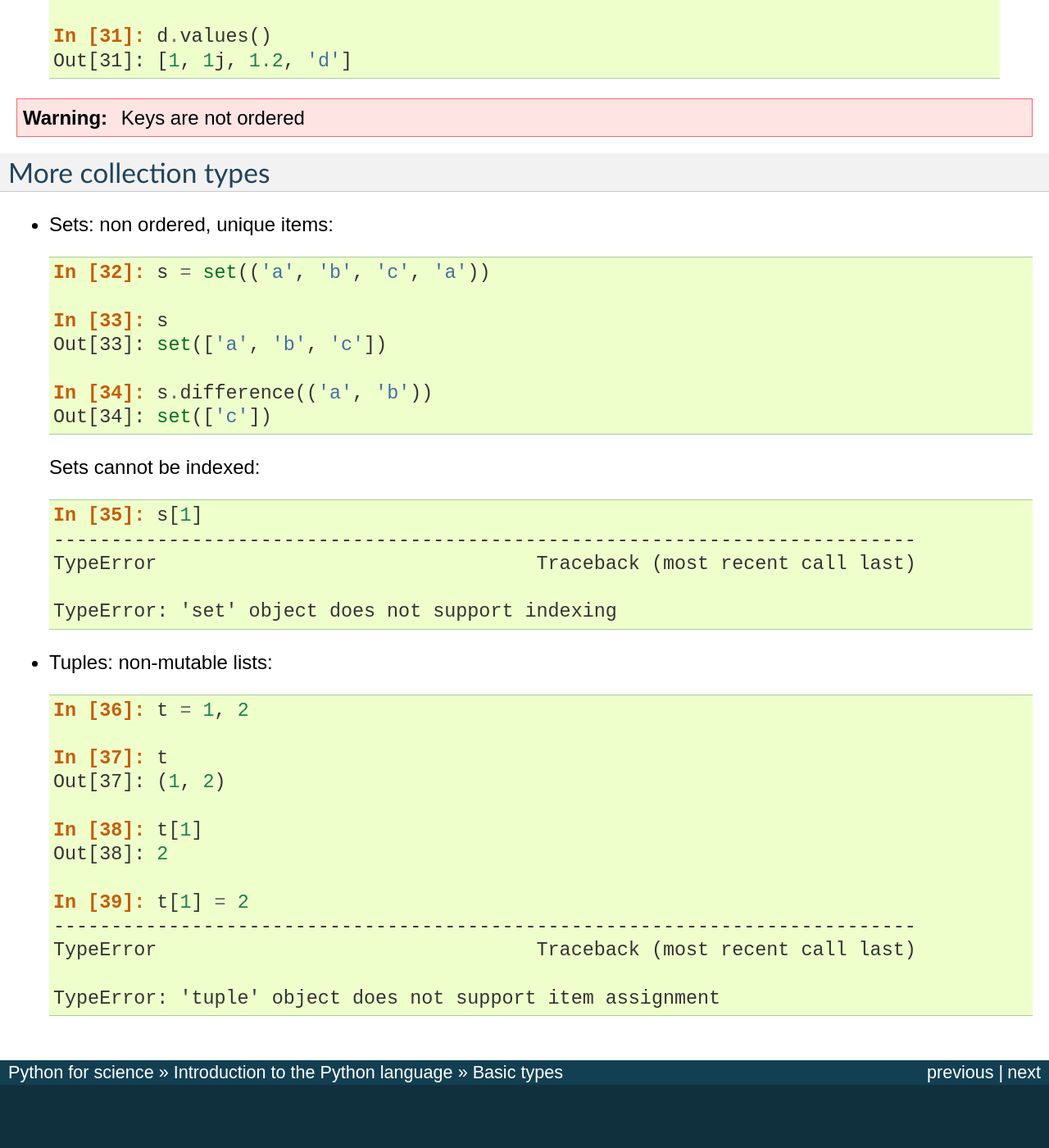
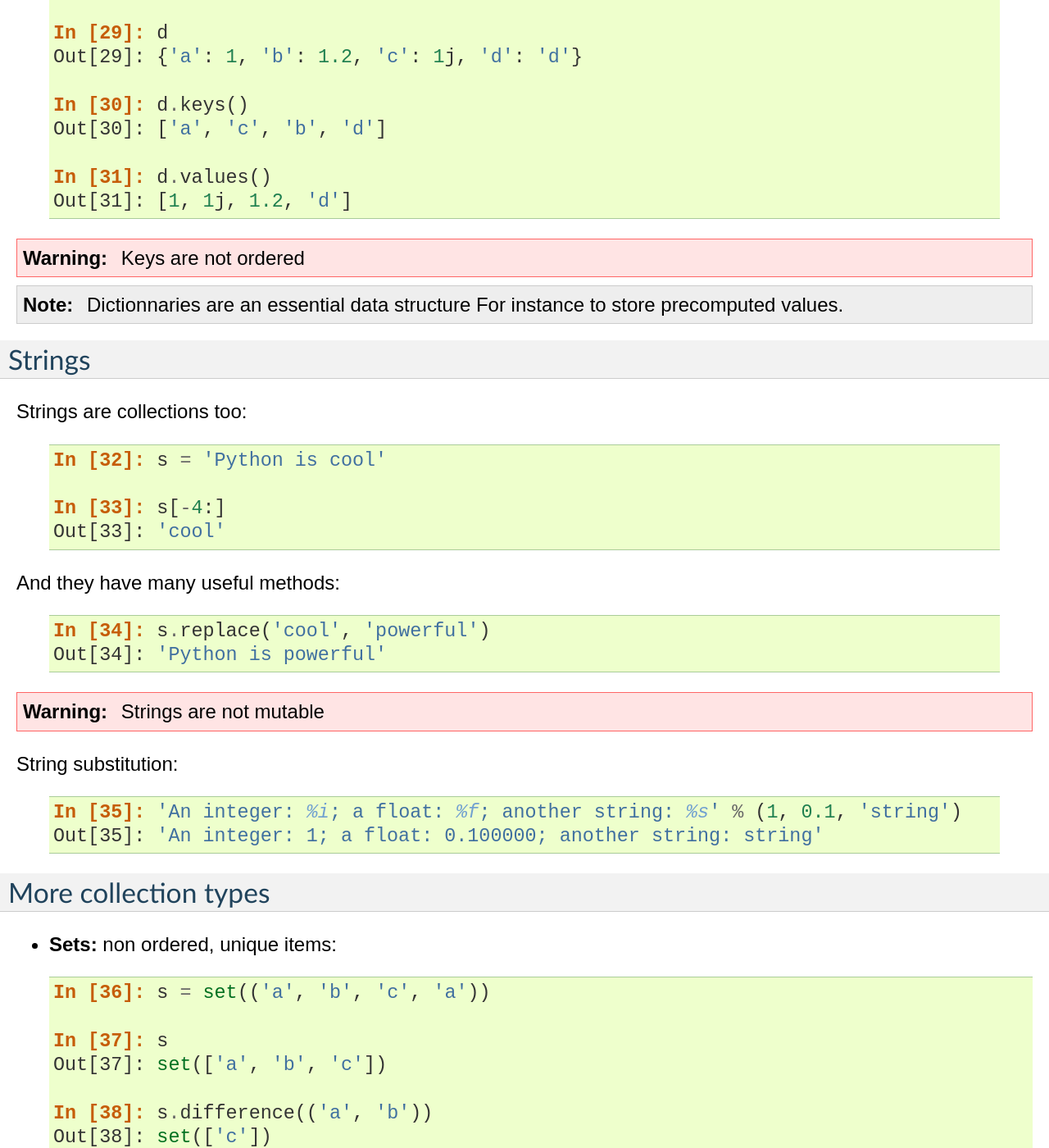
Before and after one commit to GaelVaroquaux/scipy-tutorials, a Sphinx documentation site: the page built from source/basic_types.rst, in a window 1280 px wide and 1400 px high, scrolled down 4379 px. Shown: the whole window at 82% size. Built offline with Sphinx 7.4.7, drawn with Linux system fonts in a browser that asks for light colours; before the commit the page ends 5702 px from its top, so only the background shows below that; some of the changed text lies outside the part shown.

```diff
--- a/source/basic_types.rst
+++ b/source/basic_types.rst
@@ -56,10 +56,16 @@ Numbers
     In [11]: float(1)
     Out[11]: 1.
 
+.. topic:: Excercise:
+
+    Compare two approximations of pi: 22/7 and 355/113
+
+    (pi = 3.14159265...)
+
 Collections
 ------------
 
-Collections: list, dictionaries (and tuples, sets, ...)
+Collections: list, dictionaries (and strings, tuples, sets, ...)
 
 Lists
 ~~~~~~
@@ -187,45 +193,78 @@ Dictionaries are a mapping between keys and values:
 
 .. warning:: Keys are not ordered
 
+.. note:: Dictionnaries are an essential data structure
+
+    For instance to store precomputed values.
+
+Strings
+~~~~~~~~
+
+Strings are collections too:
+
+  .. sourcecode:: ipython
+
+    In [32]: s = 'Python is cool'
+
+    In [33]: s[-4:]
+    Out[33]: 'cool'
+
+And they have many useful methods:
+
+  .. sourcecode:: ipython
+
+    In [34]: s.replace('cool', 'powerful')
+    Out[34]: 'Python is powerful'
+
+.. warning:: Strings are not mutable
+
+String substitution:
+
+  .. sourcecode:: ipython
+
+    In [35]: 'An integer: %i; a float: %f; another string: %s' % (1, 0.1, 'string')
+    Out[35]: 'An integer: 1; a float: 0.100000; another string: string'
+
+
 More collection types
 ~~~~~~~~~~~~~~~~~~~~~
 
-* Sets: non ordered, unique items:
+* **Sets:** non ordered, unique items:
 
   .. sourcecode:: ipython
 
-    In [32]: s = set(('a', 'b', 'c', 'a'))
+    In [36]: s = set(('a', 'b', 'c', 'a'))
 
-    In [33]: s
-    Out[33]: set(['a', 'b', 'c'])
+    In [37]: s
+    Out[37]: set(['a', 'b', 'c'])
 
-    In [34]: s.difference(('a', 'b'))
-    Out[34]: set(['c'])
+    In [38]: s.difference(('a', 'b'))
+    Out[38]: set(['c'])
 
   Sets cannot be indexed:
 
   .. sourcecode:: ipython
 
-    In [35]: s[1]
+    In [39]: s[1]
     ---------------------------------------------------------------------------
     TypeError                                 Traceback (most recent call last)
 
     TypeError: 'set' object does not support indexing
 
 
-* Tuples: non-mutable lists:
+* **Tuples:** non-mutable lists:
 
   .. sourcecode:: ipython
 
-    In [36]: t = 1, 2
+    In [40]: t = 1, 2
 
-    In [37]: t
-    Out[37]: (1, 2)
+    In [41]: t
+    Out[41]: (1, 2)
 
-    In [38]: t[1]
-    Out[38]: 2
+    In [42]: t[1]
+    Out[42]: 2
 
-    In [39]: t[1] = 2
+    In [43]: t[1] = 2
     ---------------------------------------------------------------------------
     TypeError                                 Traceback (most recent call last)
 
--- a/source/conf.py
+++ b/source/conf.py
@@ -29,6 +29,7 @@ extensions = ['sphinx.ext.autodoc',
               'plot_directive',
               'ipython_console_highlighting',
               'matplotlib.sphinxext.only_directives',
+              'matplotlib.sphinxext.mathmpl',
               ] #'sphinx.ext.intersphinx']
 
 doctest_test_doctest_blocks = 'true'
--- a/source/python_language.rst
+++ b/source/python_language.rst
@@ -1,6 +1,11 @@
 ====================================
 Introduction to the Python language
 ====================================
+
+.. note:: Reference document for this section:
+
+    **Python tutorial:** http://docs.python.org/tutorial/
+
 
 .. toctree::
     :maxdepth: 1
--- a/source/workflow.rst
+++ b/source/workflow.rst
@@ -5,6 +5,9 @@ The workflow: IPython and a text editor
 
    **Interactive work to test and understand algorithm**
 
+.. note:: Reference document for this section:
+
+    **IPython user manual:** http://ipython.scipy.org/doc/manual/html/
 
 Command line interaction
 =========================
```
Also changed, not shown: source/control_flow.rst (+31 -11 lines), source/pi_formula.png (added).
